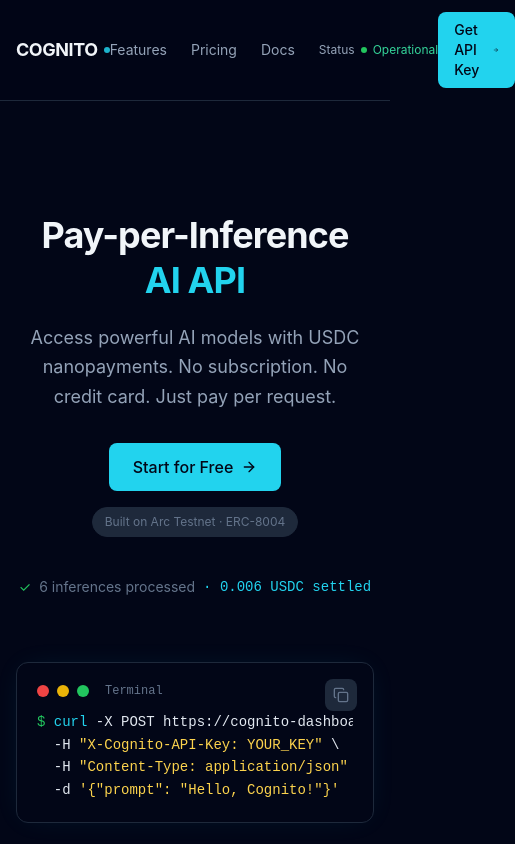
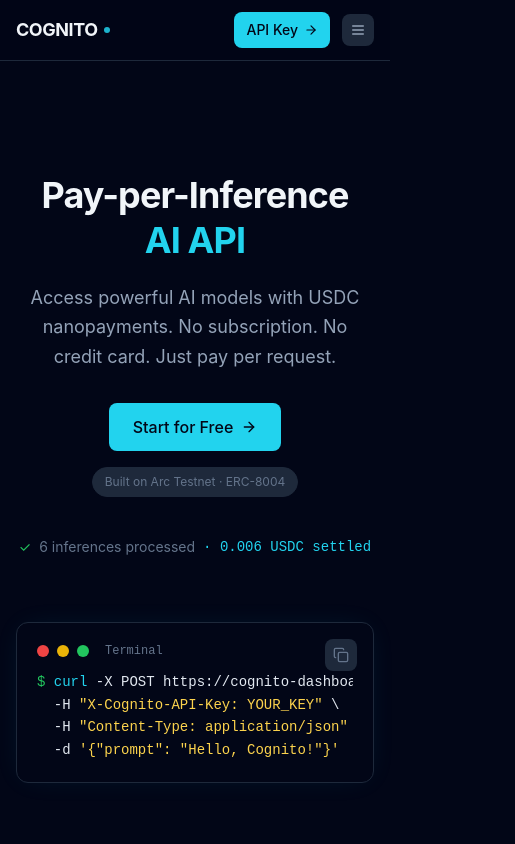
Before and after one commit to 0xdirosa/cognito, a Next.js app in the folder dashboard/: page / in a window 390 px wide. Shown: the top 844 px of the page, 515 px wide, since content can reach past the window. Built offline with nearby package versions, Linux system fonts and the light colour scheme.

Commit message:
fix: navbar mobile responsive and Start for Free link
Co-authored-by: CommandCodeBot <noreply@commandcode.ai>

```diff
--- a/dashboard/app/hero.tsx
+++ b/dashboard/app/hero.tsx
@@ -25,7 +25,7 @@
 
       <div className="animate-fade-in-up-delay-2 mt-8 flex flex-col sm:flex-row items-center justify-center gap-4">
         <Link
-          href="/dashboard/api"
+          href="/dashboard"
           className="inline-flex items-center gap-2 text-base font-medium px-6 py-3 rounded-lg transition-all hover:brightness-110"
           style={{ background: "var(--accent)", color: "#020617" }}
         >
--- a/dashboard/components/landing/navbar.tsx
+++ b/dashboard/components/landing/navbar.tsx
@@ -4,7 +4,8 @@
 "use client";
 
 import Link from "next/link";
-import { ArrowRight } from "lucide-react";
+import { useState } from "react";
+import { ArrowRight, Menu, X } from "lucide-react";
 
 const NAV_LINKS = [
   { href: "#features", label: "Features" },
@@ -13,6 +14,8 @@
 ];
 
 export function LandingNavbar() {
+  const [menuOpen, setMenuOpen] = useState(false);
+
   return (
     <nav
       className="sticky top-0 z-50 border-b backdrop-blur-sm"
@@ -22,7 +25,7 @@
       }}
     >
       <div className="max-w-5xl mx-auto flex items-center justify-between px-4 py-3">
-        <Link href="/" className="flex items-center gap-1.5 select-none">
+        <Link href="/" className="flex items-center gap-1.5 select-none shrink-0">
           <span className="text-lg font-bold tracking-tight" style={{ color: "var(--text-primary)" }}>
             COGNITO
           </span>
@@ -32,7 +35,8 @@
           />
         </Link>
 
-        <div className="flex items-center gap-6">
+        {/* Desktop nav links */}
+        <div className="hidden md:flex items-center gap-6">
           {NAV_LINKS.map((link) => (
             <Link
               key={link.href}
@@ -51,18 +55,55 @@
           </span>
         </div>
 
+        {/* Desktop CTA + Mobile menu toggle */}
+        <div className="flex items-center gap-3">
           <Link
             href="/dashboard/api"
-          className="inline-flex items-center gap-1.5 text-sm font-medium px-4 py-2 rounded-lg transition-colors"
+            className="inline-flex items-center gap-1.5 text-sm font-medium px-3 sm:px-4 py-2 rounded-lg transition-colors shrink-0"
             style={{
               background: "var(--accent)",
               color: "#020617",
             }}
           >
-          Get API Key
+            <span className="hidden sm:inline">Get API Key</span>
+            <span className="sm:hidden">API Key</span>
             <ArrowRight className="w-3.5 h-3.5" />
           </Link>
+
+          <button
+            onClick={() => setMenuOpen(!menuOpen)}
+            className="md:hidden p-2 rounded-lg transition-colors"
+            style={{ color: "var(--text-secondary)", background: "var(--bg-surface)" }}
+          >
+            {menuOpen ? <X className="w-4 h-4" /> : <Menu className="w-4 h-4" />}
+          </button>
         </div>
+      </div>
+
+      {/* Mobile dropdown menu */}
+      {menuOpen && (
+        <div
+          className="md:hidden border-t px-4 py-3 space-y-3"
+          style={{ background: "var(--bg-card)", borderColor: "var(--border)" }}
+        >
+          {NAV_LINKS.map((link) => (
+            <Link
+              key={link.href}
+              href={link.href}
+              onClick={() => setMenuOpen(false)}
+              className="block text-sm transition-colors hover:text-[var(--accent)]"
+              style={{ color: "var(--text-secondary)" }}
+            >
+              {link.label}
+            </Link>
+          ))}
+          <div className="inline-flex items-center gap-1.5 text-xs pt-1" style={{ color: "var(--text-secondary)" }}>
+            Status
+            <span className="inline-block w-1.5 h-1.5 rounded-full" style={{ background: "#22c55e" }} />
+            <span className="text-emerald-400">Operational</span>
+          </div>
+        </div>
+      )}
     </nav>
   );
 }
```
Lines whose indentation alone changed are shown as unchanged.
